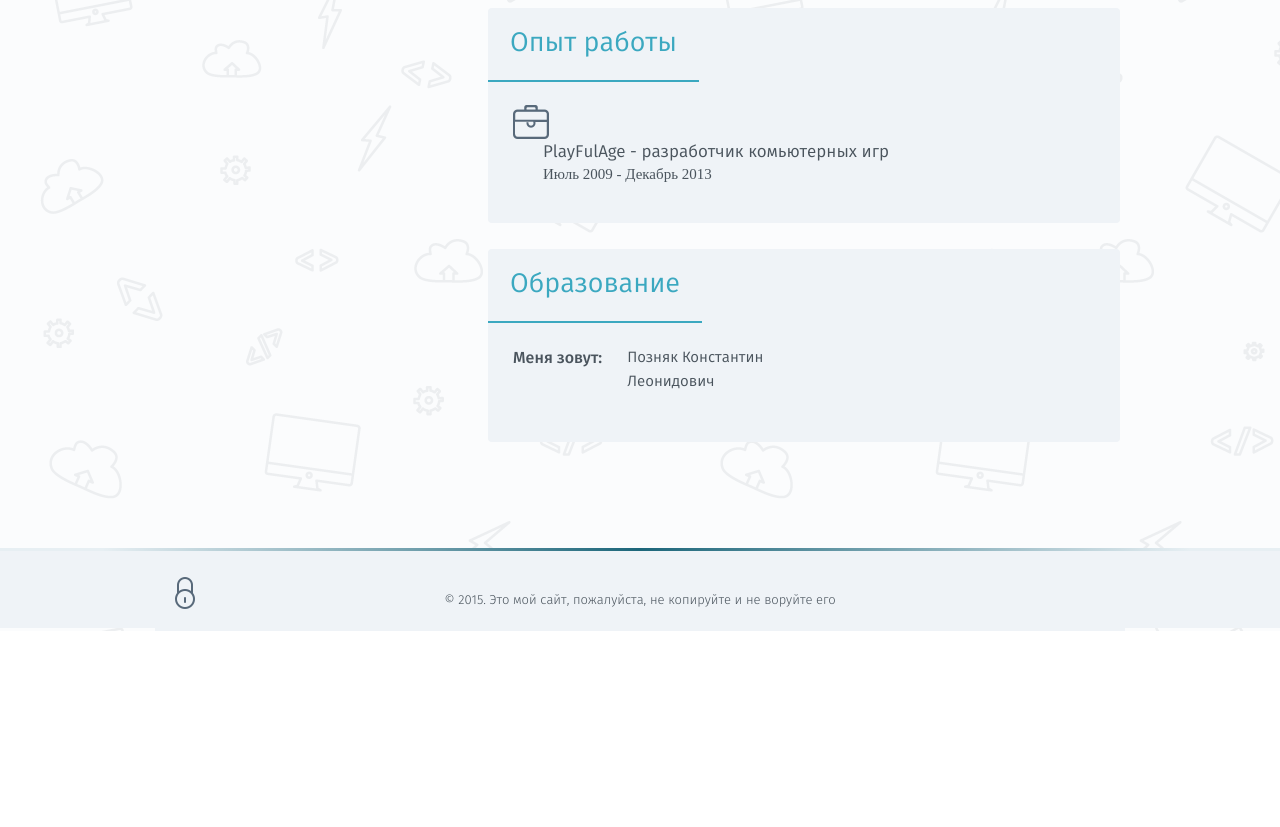
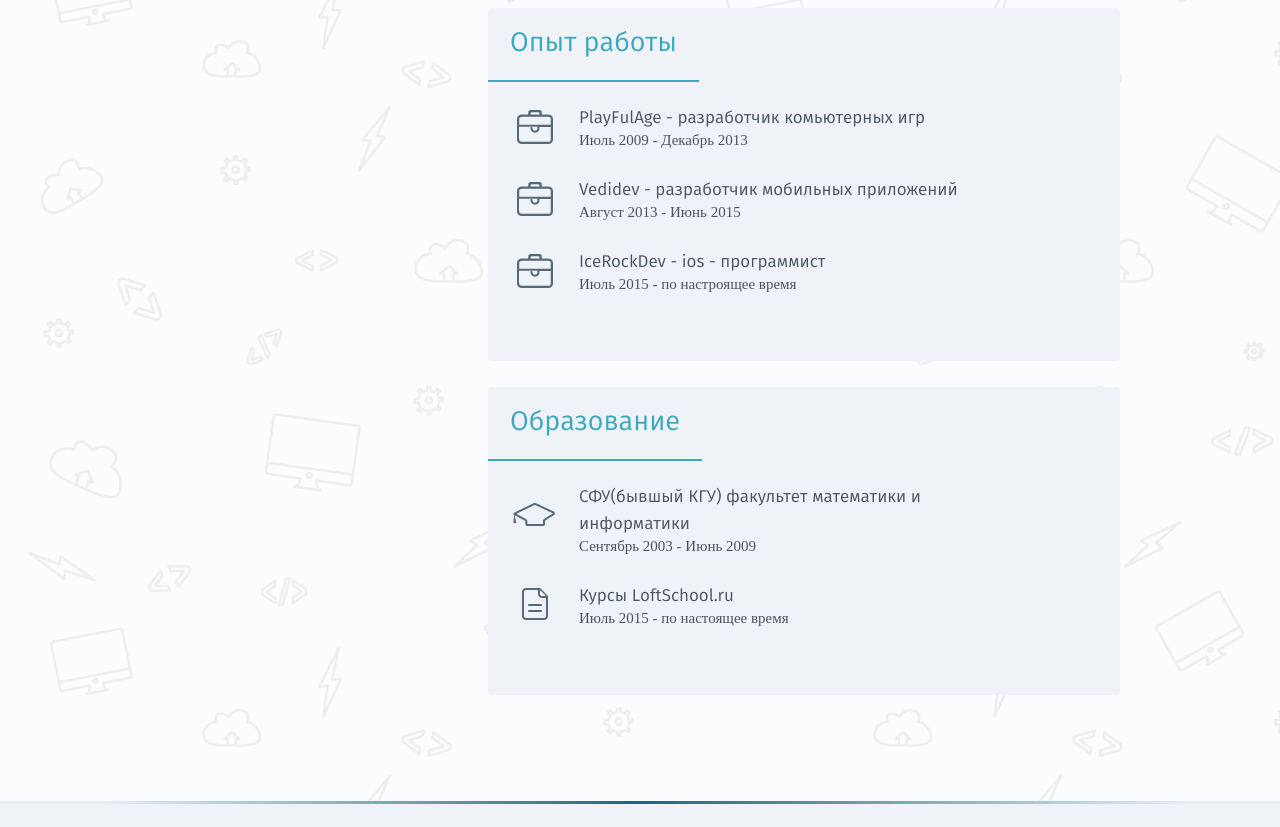
Before and after one commit to smallkot/first_site_dz1_loftschool, a website: page app/index.html in a window 1280 px wide. Shown: the part 571-1398 px from the top of the page. Before the commit the page ends 1202 px from the top, so only its background shows below. Drawn offline with nearby package versions, Linux system fonts and the light colour scheme.

Commit message:
first page complete

```diff
--- a/app/css/main.css
+++ b/app/css/main.css
@@ -383,12 +383,18 @@ clearfix:after{
 
 /* --- work ------- */
 
+.work-block{
+	width: 100%;
+	margin-left: 25px;
+}
+
 .work-list{
 	list-style: none;
 }
 
 .work-item{
-
+	position: relative;
+	margin-bottom: 28px;
 }
 
 .work-container-img{
@@ -396,21 +402,18 @@ clearfix:after{
 }
 
 .work-img{
-	vertical-align: middle;
+	top:50%;
+	position: absolute;
+	margin-top: -17px;
 }
 
 .title-work-list{
-	/*list-style: none;*/
-
-	margin-left: 30px;
-	width: 500px;
+	list-style: none;
+	margin-left: 66px;
+	width: 400px;
 }
 
-.title-work-item{
-
-}
-
-.work-title{
+.work-when{
 	font-family: 'fira_sans';
   	font-size: 15px;
 }
--- a/app/images/stylesheet.css
+++ b/app/images/stylesheet.css
@@ -7,12 +7,14 @@
 .sprite-bag {
     width: 36px;
     height: 34px;
+    margin-left: 4px;
     background-position: -5px -5px;
 }
 
 .sprite-doc {
     width: 26px;
     height: 32px;
+    margin-left: 9px;
     background-position: -51px -5px;
 }
 
--- a/app/index.html
+++ b/app/index.html
@@ -136,24 +136,40 @@
 					<section class="section-block">
 						<h1 class="title-section">Опыт работы</h1>
 						<div class="section-body">
-							<div class="info-block">
+							<div class="work-block">
 								<ul class="work-list">
 									<li class="work-item clearfix">
-										<div class="work-container-img">
-											<div class="work-img sprite sprite-bag float-left"></div>
-										</div>
-										<div class="title-work-list float-left">
-											<div class="work-title-company">PlayFulAge - разработчик комьютерных игр</div>
-											<div class="work-title">Июль 2009 - Декабрь 2013</div>
-										</div>
-										<!-- <ul class="title-work-list float-right">
-											<li class="title-work-item">
-												<div class="work-title-company">PlayFulAge - разработчик комьютерных игр</div>
+										<div class="work-img sprite sprite-bag float-left"></div>
+										<ul class="title-work-list float-left">
+											<li class="work-title-company">
+												PlayFulAge - разработчик комьютерных игр
 											</li>
-											<li class="title-work-item">
-												<div class="work-title">Июль 2009 - Декабрь 2013</div>
+											<li class="work-when">
+												Июль 2009 - Декабрь 2013
 											</li>
-										</ul> -->
+										</ul>
+									</li>
+									<li class="work-item clearfix">
+										<div class="work-img sprite sprite-bag float-left"></div>
+										<ul class="title-work-list float-left">
+											<li class="work-title-company">
+												Vedidev - разработчик мобильных приложений
+											</li>
+											<li class="work-when">
+												Август 2013 - Июнь 2015
+											</li>
+										</ul>
+									</li>
+									<li class="work-item clearfix">
+										<div class="work-img sprite sprite-bag float-left"></div>
+										<ul class="title-work-list float-left">
+											<li class="work-title-company">
+												IceRockDev - ios - программист
+											</li>
+											<li class="work-when">
+												Июль 2015 - по настроящее время
+											</li>
+										</ul>
 									</li>
 								</ul>
 							</div>
@@ -163,11 +179,29 @@
 					<section class="section-block">
 						<h1 class="title-section">Образование</h1>
 						<div class="section-body">
-							<div class="info-block">
-								<ul class="info-list">
-									<li class="info-item clearfix">
-										<div class="what float-left">Меня зовут:</div>
-										<div class="info float-left">Позняк Константин Леонидович</div>
+							<div class="work-block">
+								<ul class="work-list">
+									<li class="work-item clearfix">
+										<div class="work-img sprite sprite-hat float-left"></div>
+										<ul class="title-work-list float-left">
+											<li class="work-title-company">
+												СФУ(бывшый КГУ) факультет математики и информатики
+											</li>
+											<li class="work-when">
+												Сентябрь 2003 - Июнь 2009
+											</li>
+										</ul>
+									</li>
+									<li class="work-item clearfix">
+										<div class="work-img sprite sprite-doc float-left"></div>
+										<ul class="title-work-list float-left">
+											<li class="work-title-company">
+												Курсы LoftSchool.ru
+											</li>
+											<li class="work-when">
+												Июль 2015 - по настоящее время
+											</li>
+										</ul>
 									</li>
 								</ul>
 							</div>
```
